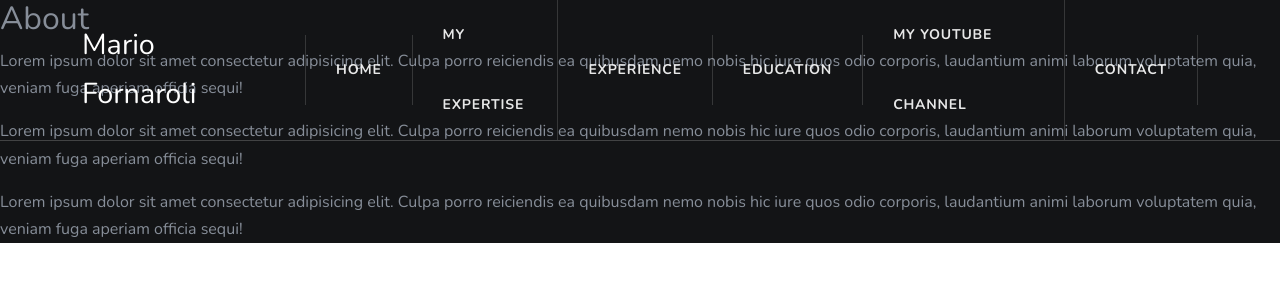
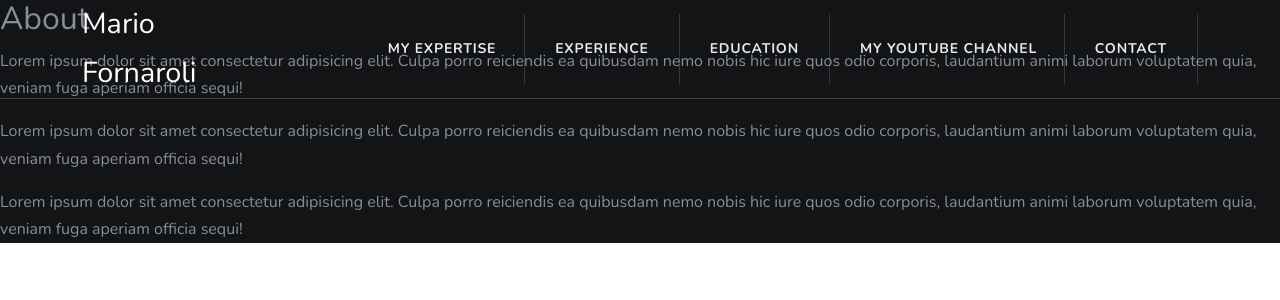
Before and after one commit to mariofornaroli/personal-site, a Next.js app: page /about in a window 1280 px wide. Shown: the top 300 px of the page. Built offline with nearby package versions, Linux system fonts and the light colour scheme.

Commit message:
Removed home header

```diff
--- a/comps/Header.jsx
+++ b/comps/Header.jsx
@@ -54,11 +54,11 @@ const Header = () => {
                         >
                             <Scrollspy
                                 className="anchor_nav navbar-nav ml-auto"
-                                items={["home", "about", "experience", "education", "blog", "contact"]}
+                                items={["home", "about", "experience", "education", "myYtChannel", "contact"]}
                                 currentClassName="current"
                                 offset={-71}
                             >
-                                <li>
+                                <li className="header-item fake">
                                     <a className="nav-link" href="#home" onClick={handleClick}>
                                         <span>Home</span>
                                     </a>
--- a/styles/main/_header.scss
+++ b/styles/main/_header.scss
@@ -115,6 +115,12 @@
         &.current {
           a {
             color: $px-theme;
+          }
+        }
+        &.header-item.fake,
+        &.header-item.fake.current {
+          a {
+            display: none;
           }
         }
       }
```
